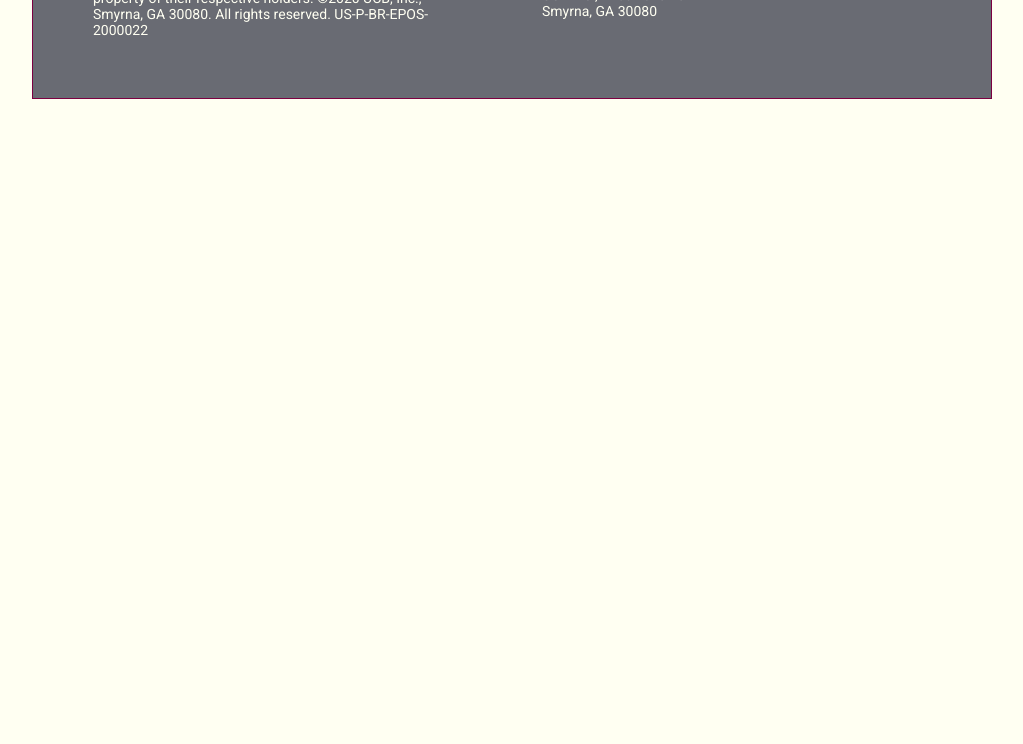
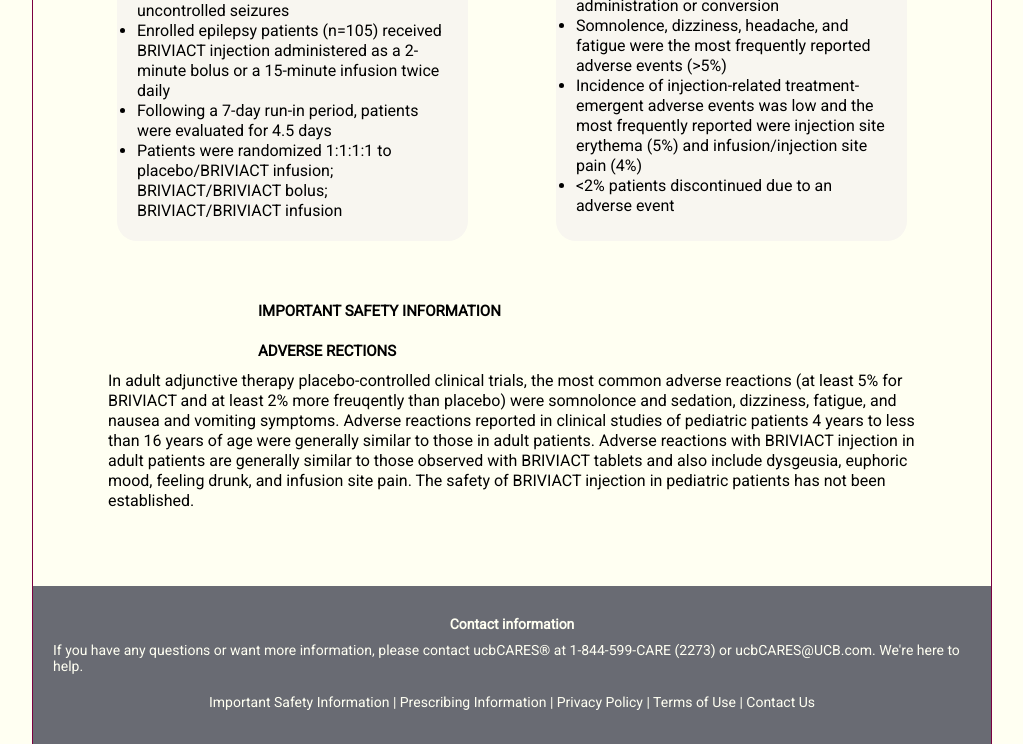
Before and after one commit to irynalaitaruk/AdaptiveProject, a website: page public/index.html in a window 1280 px wide. Shown: the part 6270-7014 px from the top of the page, without its empty margins (128-1151 px from the left). Before the commit the page ends 6369 px from the top, so only its background shows below. Drawn offline with Linux system fonts and the light colour scheme.

Commit message:
added injection_safety block

```diff
--- a/public/index.html
+++ b/public/index.html
@@ -409,7 +409,34 @@
 </table>
 <p class="footnote"><sup>q</sup>For BRIVIACT doses of >50 mg/day in pooled placebo-controlled adjunctive therapy studies.</p>
 </div>
-
+<div class="injection_safety">
+    <h2>BRIVIACT injection safety</h2>
+    <p class="subtitle">CONSISTENT SAFETY PROFILE ACROSS FORMULATIONS</p>
+    <div class="main_section_block">
+        <div class="trial_design">
+            <ul>IV safety trial design<sup>7</sup>
+                <li>Safety and tolerability were established in a phase III, multicenter, randomized, four-arm, parallel-group study of adults with uncontrolled seizures</li>
+                <li>Enrolled epilepsy patients (n=105) received BRIVIACT injection administered as a 2-minute bolus or a 15-minute infusion twice daily</li>
+                <li>Following a 7-day run-in period, patients were evaluated for 4.5 days</li>
+                <li>Patients were randomized 1:1:1:1 to placebo/BRIVIACT infusion; BRIVIACT/BRIVIACT bolus; BRIVIACT/BRIVIACT infusion</li>
+            </ul>
+        </div>
+        <div class="trial_result">
+            <ul> IV safety trial results
+                <li>BRIVIACT injection was generally well-tolerated. Tolerability was similar when given as a bolus or infusion, and as <i>de novo</i> administration or conversion</li>
+                <li>Somnolence, dizziness, headache, and fatigue were the most frequently reported adverse events (>5%)</li>
+                <li>Incidence of injection-related treatment-emergent adverse events was low and the most frequently reported were injection site erythema (5%) and infusion/injection site pain (4%)</li>
+                <li> 	&#60;2% patients discontinued due to an adverse event </li>
+            </ul>
+        </div>
+        <div class="briviact">
+            <p class="subtitle">IMPORTANT SAFETY INFORMATION</p>
+            <p class="subtitle">ADVERSE RECTIONS</p>
+            In adult adjunctive therapy placebo-controlled clinical trials, the most common adverse reactions (at least 5% for BRIVIACT and at least 2% more freuqently than placebo) were somnolonce and sedation, dizziness, fatigue, and nausea and vomiting symptoms. Adverse reactions reported in clinical studies of pediatric patients 4 years to less than 16 years of age were generally similar to those in adult patients.
+            Adverse reactions with BRIVIACT injection in adult patients are generally similar to those observed with BRIVIACT tablets and also include dysgeusia, euphoric mood, feeling drunk, and infusion site pain. The safety of BRIVIACT injection in pediatric patients has not been established.
+        </div>
+    </div>
+</div>
 
 
 </main>
--- a/src/scss/_layout.scss
+++ b/src/scss/_layout.scss
@@ -181,46 +181,7 @@
     @include lg{
         padding: 40px;
     }
-    .main_section_block{
-        display: flex;
-        flex-wrap: wrap;
 
-        @include sm {
-            align-items: center;
-            flex-direction: column;
-        }
-        @include lg {
-            justify-content: space-around;
-        }
-        .trial_design{
-            width: 40%;
-            padding: 20px;
-            margin: 15px;
-            line-height: 20px;
-            background-color: $text-color;
-            border-radius: 20px;
-
-            @include sm {
-                font-size: 12px;
-                width: 100%;
-            }
-            @include md-only {
-                font-size: 14px;
-            }
-        }
-        .trial_result{
-            @extend .trial_design;
-            background-color: $bgblock-color;
-        }
-        .briviact{
-            width: 100%;
-            @extend .trial_result;
-
-            @include sm {
-                width: 100%;
-            }
-        }
-    }
 }
 //safety_profile block
 .safety_profile{
@@ -236,6 +197,17 @@
         table{
             font-size: 10px;
         }
+    }
+}
+//safety_injection block
+.injection_safety{
+    padding: 40px;
+
+    .trial_design{
+        background-color: $bgblock-color !important;
+    }
+    .trial_result{
+        background-color: $main-color !important;
     }
 }
 //footer
--- a/src/scss/_modules.scss
+++ b/src/scss/_modules.scss
@@ -177,3 +177,45 @@
 .right_radius{
     border-top-right-radius: 25px;
 }
+//@include
+.main_section_block{
+        display: flex;
+        flex-wrap: wrap;
+
+        @include sm {
+            align-items: center;
+            flex-direction: column;
+        }
+        @include lg {
+            justify-content: space-around;
+        }
+        .trial_design{
+            width: 40%;
+            padding: 20px;
+            margin: 15px;
+            line-height: 20px;
+            background-color: $text-color;
+            border-radius: 20px;
+
+            @include sm {
+                font-size: 12px;
+                width: 100%;
+            }
+            @include md-only {
+                font-size: 14px;
+            }
+        }
+        .trial_result{
+            @extend .trial_design;
+            background-color: $bgblock-color;
+        }
+        .briviact{
+            width: 100%;
+            @extend .trial_result;
+
+            @include sm {
+                width: 100%;
+            }
+        }
+
+    }
```
Also changed, not shown: public/bundle.min.css.
